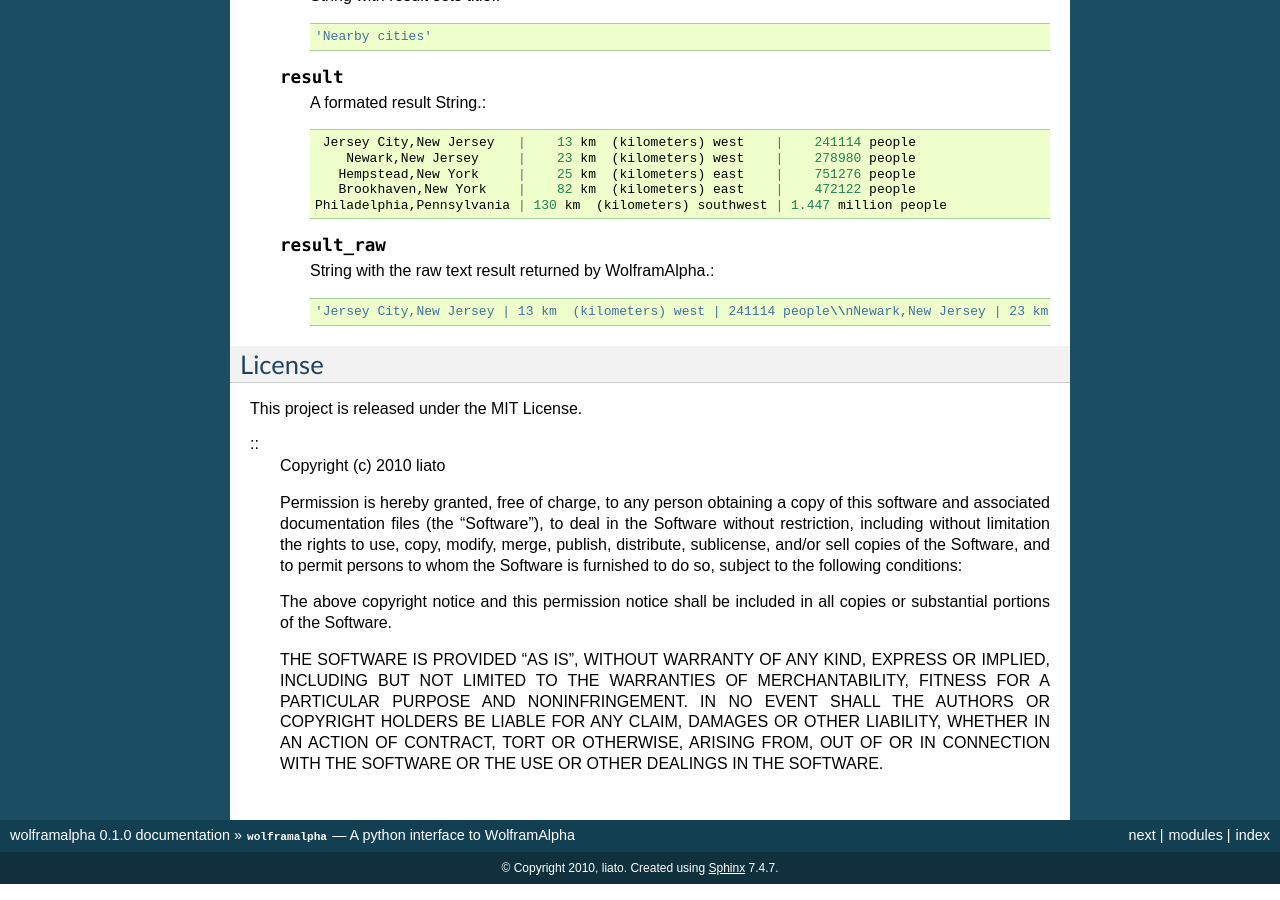
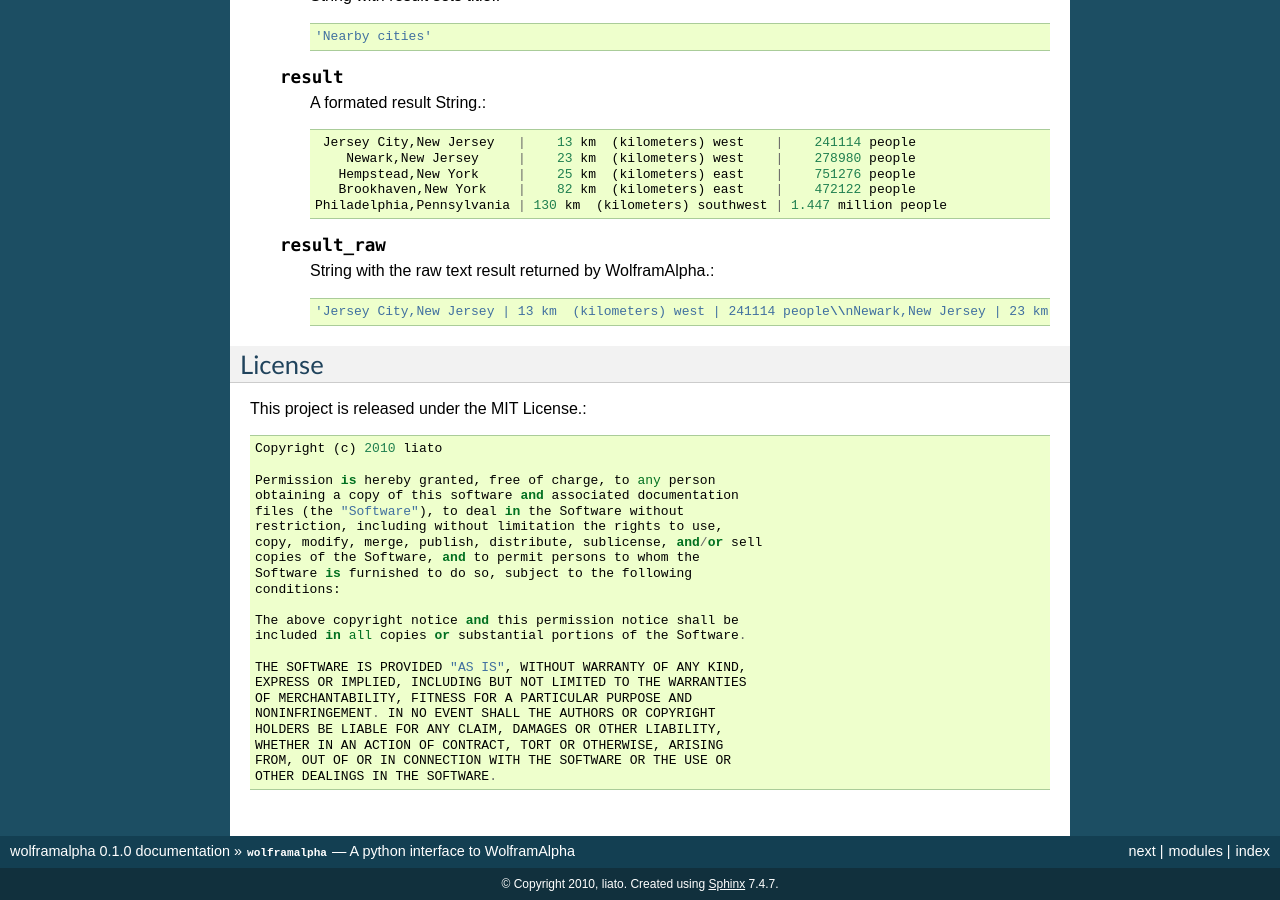
Before and after one commit to liato/wolframalpha, a Sphinx documentation site: the page built from docs/index.rst, in a window 1280 px wide and 900 px high, scrolled down 2098 px. Built offline with Sphinx 7.4.7, drawn with Linux system fonts in a browser that asks for light colours.

```diff
--- a/README.rst
+++ b/README.rst
@@ -29,9 +29,8 @@ about how to use wolframalpha.
 License
 -------
 
-This project is released under the MIT License.
+This project is released under the MIT License.::
 
-::
     Copyright (c) 2010 liato
 
     Permission is hereby granted, free of charge, to any person
--- a/docs/index.rst
+++ b/docs/index.rst
@@ -161,9 +161,8 @@ The WolframAlphaResult class
 License
 -------
 
-This project is released under the MIT License.
+This project is released under the MIT License.::
 
-::
     Copyright (c) 2010 liato
 
     Permission is hereby granted, free of charge, to any person
```
